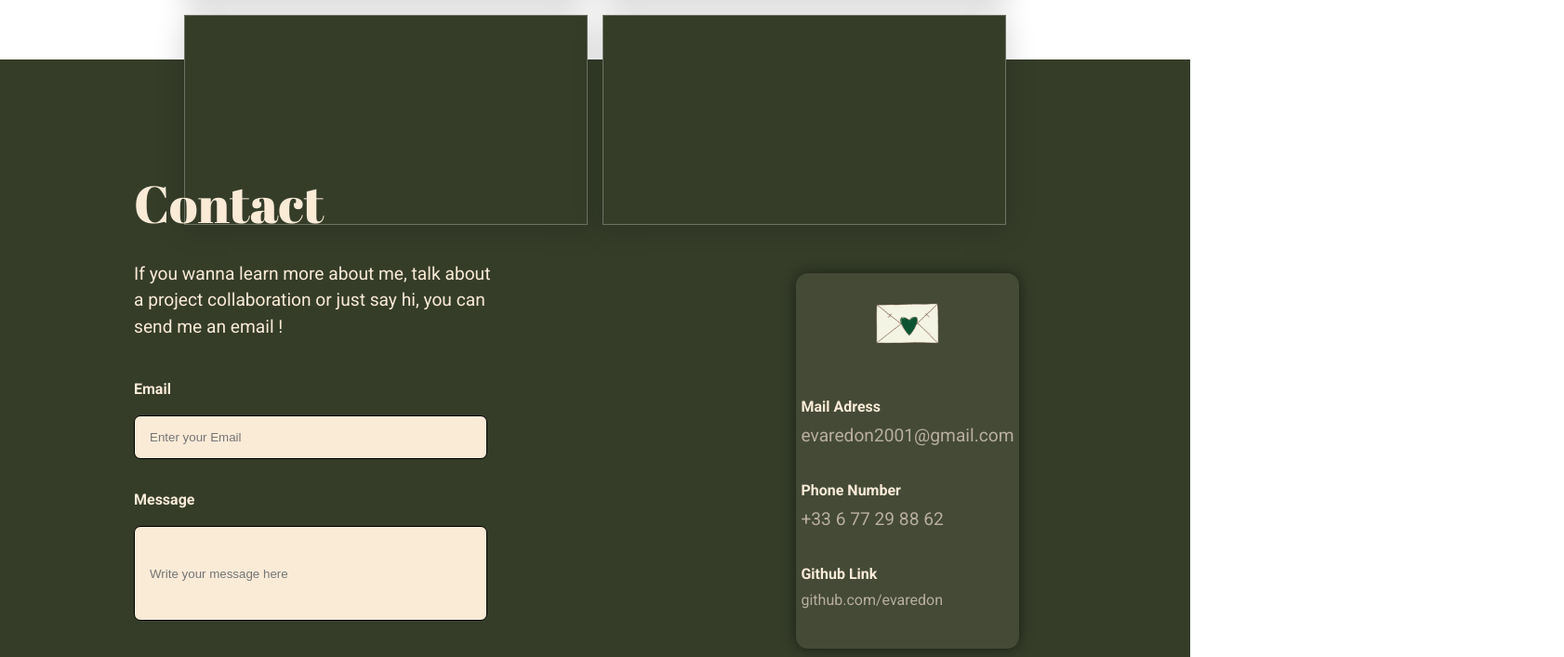
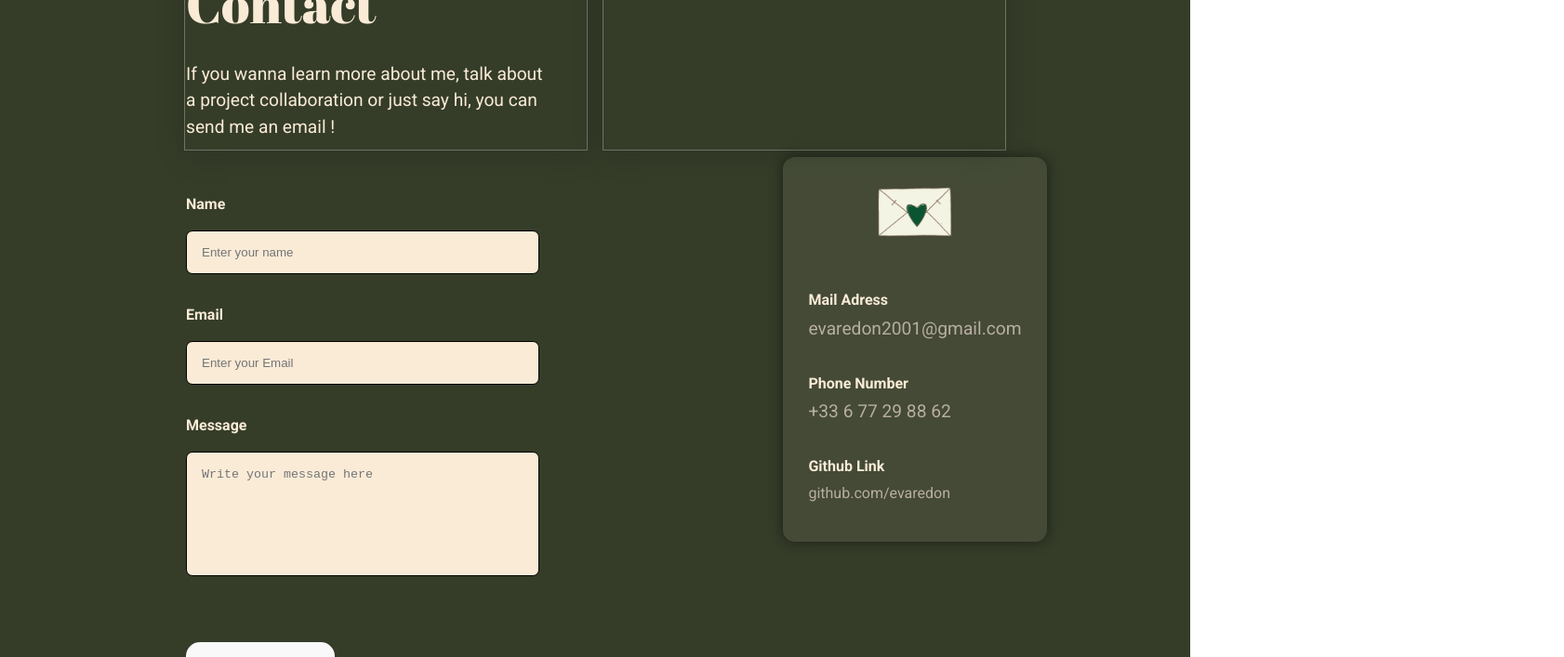
Before and after one commit to evaredon/redeva-portfolio, a React (Vite) app in the folder redeva-portfolio/: page / in a window 1280 px wide. Shown: the part 3360-4067 px from the top of the page at 93% size, 1682 px wide, since content can reach past the window. Built offline with nearby package versions, Linux system fonts and the light colour scheme.

Commit message:
contact form functionnality ok

```diff
--- a/redeva-portfolio/package.json
+++ b/redeva-portfolio/package.json
@@ -10,6 +10,7 @@
     "preview": "vite preview"
   },
   "dependencies": {
+    "@emailjs/browser": "^3.11.0",
     "react": "^18.2.0",
     "react-dom": "^18.2.0",
     "react-router-dom": "^6.15.0",
--- a/redeva-portfolio/src/components/About/About.scss
+++ b/redeva-portfolio/src/components/About/About.scss
@@ -1,5 +1,5 @@
 .About {
-  height: 100vh;
+  height: 90vh;
   margin: auto;
   background-color: #353d29;
 
--- a/redeva-portfolio/src/components/About/Bubble/Bubble.scss
+++ b/redeva-portfolio/src/components/About/Bubble/Bubble.scss
@@ -2,7 +2,7 @@
   padding: 5rem 3rem;
 
   &-Box {
-    width: 60rem;
+    width: 56rem;
     height: 23rem;
     display: block;
     background: #faebd7;
--- a/redeva-portfolio/src/components/Contact/Contact.scss
+++ b/redeva-portfolio/src/components/Contact/Contact.scss
@@ -1,5 +1,5 @@
 .Contact {
-  height: 100vh;
+  height: 90vh;
   background-color: #353d29;
   color: antiquewhite;
   padding: 2rem 0;
@@ -7,12 +7,14 @@
   justify-content: space-around;
   align-items: center;
 
+
   &-FormSide {
     width: 30%;
+    margin-left:6rem;
   }
 
   &-InfoSide {
-    width: 25%;
+    width: 30%;
   }
 
   &-Letter {
--- a/redeva-portfolio/src/components/Contact/Form/Form.jsx
+++ b/redeva-portfolio/src/components/Contact/Form/Form.jsx
@@ -1,14 +1,57 @@
-import './Form.scss'
+import { useRef } from 'react';
+import emailjs from '@emailjs/browser';
+import './Form.scss';
 
 function Form() {
+  const form = useRef();
+
+  const sendEmail = (e) => {
+    e.preventDefault();
+
+    emailjs
+      .sendForm(
+        'service_w4p097a',
+        'template_v9bctav',
+        form.current,
+        'K1yQsgtk9w3BNHmKv'
+      )
+      .then(
+        (result) => {
+          console.log(result.text);
+          e.target.reset();
+        },
+        (error) => {
+          console.log(error.text);
+        }
+      );
+  };
+
   return (
-        <div className='Contact-Form'>
-        <form>
+    <div className="Contact-Form">
+      <form ref={form} onSubmit={sendEmail}>
+        <label>Name</label>
+        <input
+          type="text"
+          name="user_name"
+          placeholder="Enter your name"
+          className="Contact-Mail"
+        />
         <label>Email</label>
-          <input type="text" placeholder="Enter your Email" className="Contact-Mail" />
+        <input
+          type="email"
+          name="user_email"
+          placeholder="Enter your Email"
+          className="Contact-Mail"
+        />
         <label>Message</label>
-          <input placeholder="Write your message here" className="Contact-Message" />
-          <button>Send Message</button>
+        <textarea
+          name="message"
+          placeholder="Write your message here"
+          className="Contact-Message"
+        />
+        <button type="submit" value="Send">
+          Send Message
+        </button>
       </form>
     </div>
   );
--- a/redeva-portfolio/src/components/Contact/Form/Form.scss
+++ b/redeva-portfolio/src/components/Contact/Form/Form.scss
@@ -1,14 +1,15 @@
 .Contact {
+
   &-Form {
     display: flex;
-    margin: 2.5rem 0;
+    margin: 3.5rem 0;
   }
 
   label {
   font-weight: 700;
   }
 
-  input {
+  input, textarea {
     border: 1px solid rgb(0, 0, 0);
     border-radius: 7px;
     padding: 0 1rem;
@@ -16,6 +17,10 @@
     margin: 1rem 0 2rem 0;
     background-color: antiquewhite;
     color: #302b26;
+  }
+
+  textarea {
+    padding: 1rem;
   }
 
   &-Mail {
```
Also changed, not shown: 1 other file (tests, documents, lock files or other folders). Lines whose indentation alone changed are shown as unchanged.
